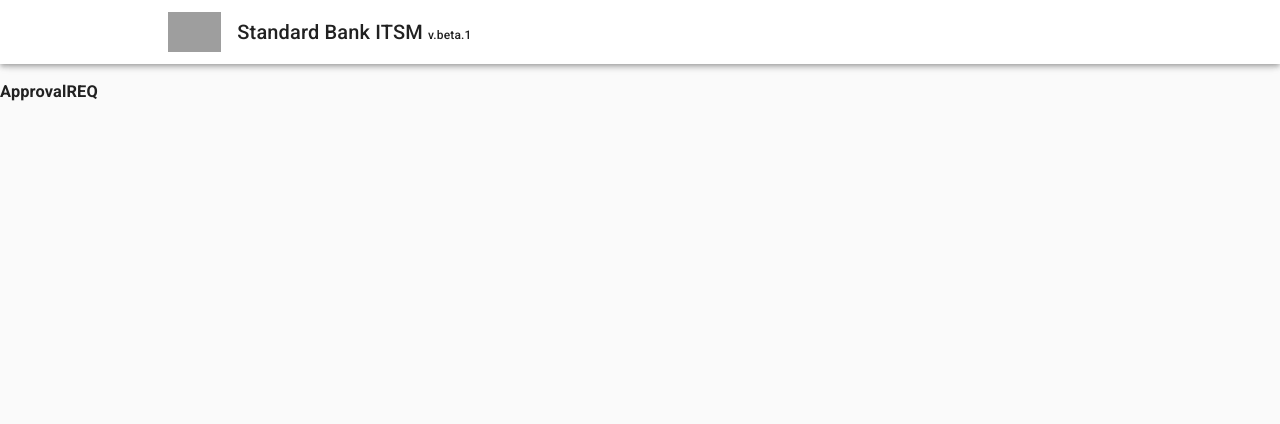
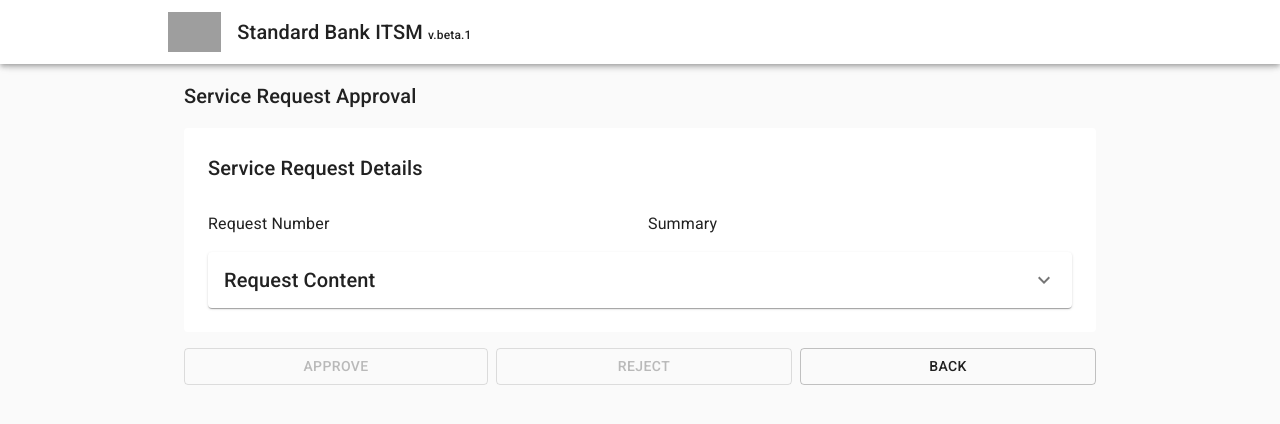
Before and after one commit to openXapps/itsm-pwa, a React (Create React App) app: page /approval/req/1/1 in a window 1280 px wide. Shown: the top 424 px of the page. Built offline with nearby package versions, Linux system fonts and the light colour scheme; no server answers; grey boxes are pictures that could not be loaded.

Commit message:
Added service request details route

```diff
--- a/src/App.js
+++ b/src/App.js
@@ -43,7 +43,7 @@ const App = () => {
           <Route path="/settings" component={SettingsComponent} />
           <Route path="/approval" exact component={ApprovalList} />
           <Route path="/approval/crq/:apid/:crqid" component={ApprovalCRQ} />
-          <Route path="/approval/req/:id" component={ApprovalREQ} />
+          <Route path="/approval/req/:apid/:reqid" component={ApprovalREQ} />
           <Route path="/asset" component={AssetList} />
           <Route component={Error404Component} />
         </Switch>
--- a/src/components/Approval/ApprovalREQ.js
+++ b/src/components/Approval/ApprovalREQ.js
@@ -1,8 +1,180 @@
-import React from 'react';
+import { useState, useEffect, useContext } from 'react';
+import { useParams } from 'react-router-dom';
 
-const ApprovalREQ = () => {
+import Grid from '@material-ui/core/Grid';
+import Container from '@material-ui/core/Container';
+import Typography from '@material-ui/core/Typography';
+import Paper from '@material-ui/core/Paper';
+import Button from '@material-ui/core/Button';
+import Box from '@material-ui/core/Box';
+// import Divider from '@material-ui/core/Divider';
+import Accordion from '@material-ui/core/Accordion';
+import AccordionSummary from '@material-ui/core/AccordionSummary';
+import AccordionDetails from '@material-ui/core/AccordionDetails';
+import Snackbar from '@material-ui/core/Snackbar';
+import Alert from '@material-ui/lab/Alert';
+import ExpandMoreIcon from '@material-ui/icons/ExpandMore';
+
+import { context } from '../../context/StoreProvider';
+import {
+  getServiceRequest,
+  serviceRequestModel,
+} from '../../service/RequestService';
+
+const Field = (props) => {
+  const { label, value, font } = props;
   return (
-    <h3>ApprovalREQ</h3>
+    <Grid container spacing={1}>
+      <Grid item xs={value ? 4 : 12}>
+        <Typography variant={font || 'body1'}>{label}</Typography>
+      </Grid>
+      {value ? (
+        <Grid item xs={8}>
+          <Typography color="primary">{value}</Typography>
+        </Grid>
+      ) : null}
+    </Grid>
+  );
+};
+
+const ApprovalREQ = ({ history }) => {
+  const [state, dispatch] = useContext(context);
+  const [assessed, setAssessed] = useState(false);
+  const [reqData, setReqData] = useState(serviceRequestModel);
+  const {
+    // apid,
+    reqid } = useParams();
+  const [snackState, setSnackState] = useState({
+    severity: 'success',
+    message: 'some message',
+    show: false,
+    duration: 4000,
+  });
+
+  useEffect(() => {
+    handleDataLoad();
+    return () => true;
+    // eslint-disable-next-line react-hooks/exhaustive-deps
+  }, []);
+
+  const handleDataLoad = () => {
+    // // console.log('ApprovalCRQ: state...', state);
+    if (state.isAuth) {
+      dispatch({ type: 'PROGRESS', payload: true });
+      setTimeout(() => {
+        getServiceRequest(reqid)
+          .then(response => {
+            // console.log('getServiceRequest: response...', response.json());
+            if (!response.ok) {
+              response.json().then(data => {
+                // console.log('getServiceRequest: response false data...', data);
+                throw new Error(`${data[0].messageType}: ${data[0].messageText}: ${data[0].messageAppendedText}`);
+              }).catch(error => {
+                // console.log('getServiceRequest: response false error...', error);
+                dispatch({ type: 'PROGRESS', payload: false });
+                setAssessed(true);
+                if (error.message.indexOf('Authentication failed') > 0) dispatch({ type: 'AUTH', payload: false });
+                setSnackState({ severity: 'error', message: error.message, show: true, duration: 2000 });
+              });
+            } else {
+              return response.json().then(data => {
+                console.log('getServiceRequest: data...', data);
+                dispatch({ type: 'PROGRESS', payload: false });
+                if (data.entries.length === 1) populateRequest(data.entries);
+                setSnackState({ severity: 'success', message: 'Change details fetched', show: true, duration: 1000 });
+              });
+            }
+          });
+      }, 1000);
+    } else {
+      setAssessed(true);
+      setSnackState({ severity: 'info', message: 'Please login first', show: true, duration: 2000 });
+    }
+  }
+
+  const populateRequest = (data) => {
+    // console.log('populateRequest: data', data);
+    setReqData({
+      ...serviceRequestModel,
+      requestId: data[0].values['Request Number'],
+      summary: data[0].values['Summary'],
+      details: data[0].values['SR Type Field 1'],
+    });
+  };
+
+  const handleApproveButton = () => {
+    setAssessed(true);
+    setSnackState({ severity: 'info', message: 'Request was approved', show: true });
+  };
+
+  const handleRejectButton = () => {
+    setAssessed(true);
+    setSnackState({ severity: 'info', message: 'Request was rejected', show: true });
+  };
+
+  const handleSnackState = () => {
+    setSnackState({ ...snackState, show: false });
+  };
+
+  return (
+    <Container maxWidth="md">
+      <Box py={2}>
+        <Typography variant="h6">Service Request Approval</Typography>
+      </Box>
+      <Paper elevation={0}>
+        {state.showProgress ? null : (
+          <Box p={{ xs: 1, md: 3 }}>
+            <Field label="Service Request Details" font="h6" />
+            <Box mt={{ xs: 1, md: 3 }} />
+            <Grid container spacing={2}>
+              <Grid item xs={12} sm={6}><Field label="Request Number" value={reqData.requestId} font="" /></Grid>
+              <Grid item xs={12} sm={6}><Field label="Summary" value={reqData.summary} font="" /></Grid>
+              <Grid item xs={12}>
+                <Accordion>
+                  <AccordionSummary expandIcon={<ExpandMoreIcon />}><Typography variant="h6">Request Content</Typography></AccordionSummary>
+                  <AccordionDetails><Typography color="primary">{reqData.details}</Typography></AccordionDetails>
+                </Accordion>
+              </Grid>
+            </Grid>
+          </Box>
+        )}
+      </Paper>
+      <Box my={2} />
+      <Grid container alignItems="center">
+        <Grid item xs={12} sm={4}>
+          <Button
+            variant="outlined"
+            onClick={handleApproveButton}
+            fullWidth
+            disabled={assessed}
+          >Approve</Button>
+        </Grid>
+        <Grid item xs={12} sm={4}>
+          <Box pl={{ xs: 0, sm: 1 }} pt={{ xs: 1, sm: 0 }}>
+            <Button
+              variant="outlined"
+              onClick={handleRejectButton}
+              fullWidth
+              disabled={assessed}
+            >Reject</Button></Box>
+        </Grid>
+        <Grid item xs={12} sm={4}>
+          <Box pl={{ xs: 0, sm: 1 }} pt={{ xs: 1, sm: 0 }}>
+            <Button
+              variant="outlined"
+              fullWidth
+              onClick={() => history.goBack()}
+            >Back</Button></Box>
+        </Grid>
+      </Grid>
+      <Snackbar
+        anchorOrigin={{ vertical: 'bottom', horizontal: 'center', }}
+        open={snackState.show}
+        autoHideDuration={snackState.duration || 4000}
+        onClose={handleSnackState}
+      ><Alert elevation={6} onClose={handleSnackState} severity={snackState.severity}
+      >{snackState.message}</Alert></Snackbar>
+    </Container>
   );
 };
 
--- /dev/null
+++ b/src/service/RequestService.js
@@ -0,0 +1,33 @@
+import { getLocalSession } from '../utilities/localstorage';
+import { localEnvironment } from '../utilities/defaultdata';
+
+/**
+ * Service request model
+ */
+export const serviceRequestModel = {
+  requestId: '',
+  summary: '',
+  details: '',
+};
+
+/**
+ * Helper function to fetch a service request
+ * @param {string} requestId Service request number to search
+ * @returns Promise of a service request
+ */
+export const getServiceRequest = (requestId) => {
+  const { jwt } = getLocalSession().data;
+  const host = localEnvironment.ARPROTOCOL + '://' + localEnvironment.ARHOST + ':' + localEnvironment.ARPORT;
+  const fields = `
+    Request Number,
+    Summary,
+    SR Type Field 1
+    `;
+  const query = `'Request Number'="${requestId}"`;
+  const url = '/api/arsys/v1/entry/SRM:Request/?q=(' + query + ')&fields=values(' + fields + ')';
+  return fetch(host + url, {
+    method: 'GET',
+    headers: { 'Authorization': 'AR-JWT ' + jwt },
+    mode: 'cors',
+  });
+};
```
